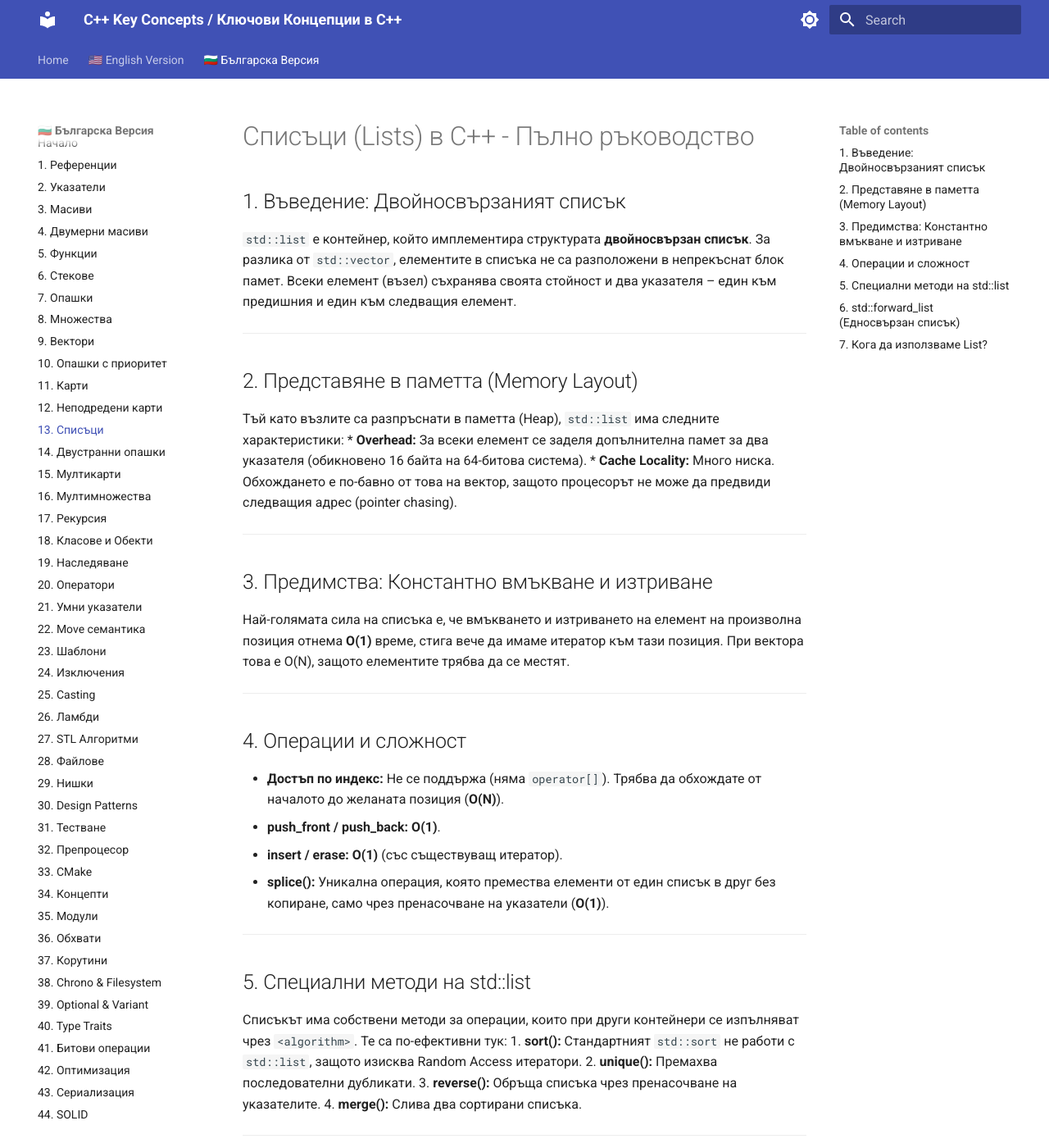
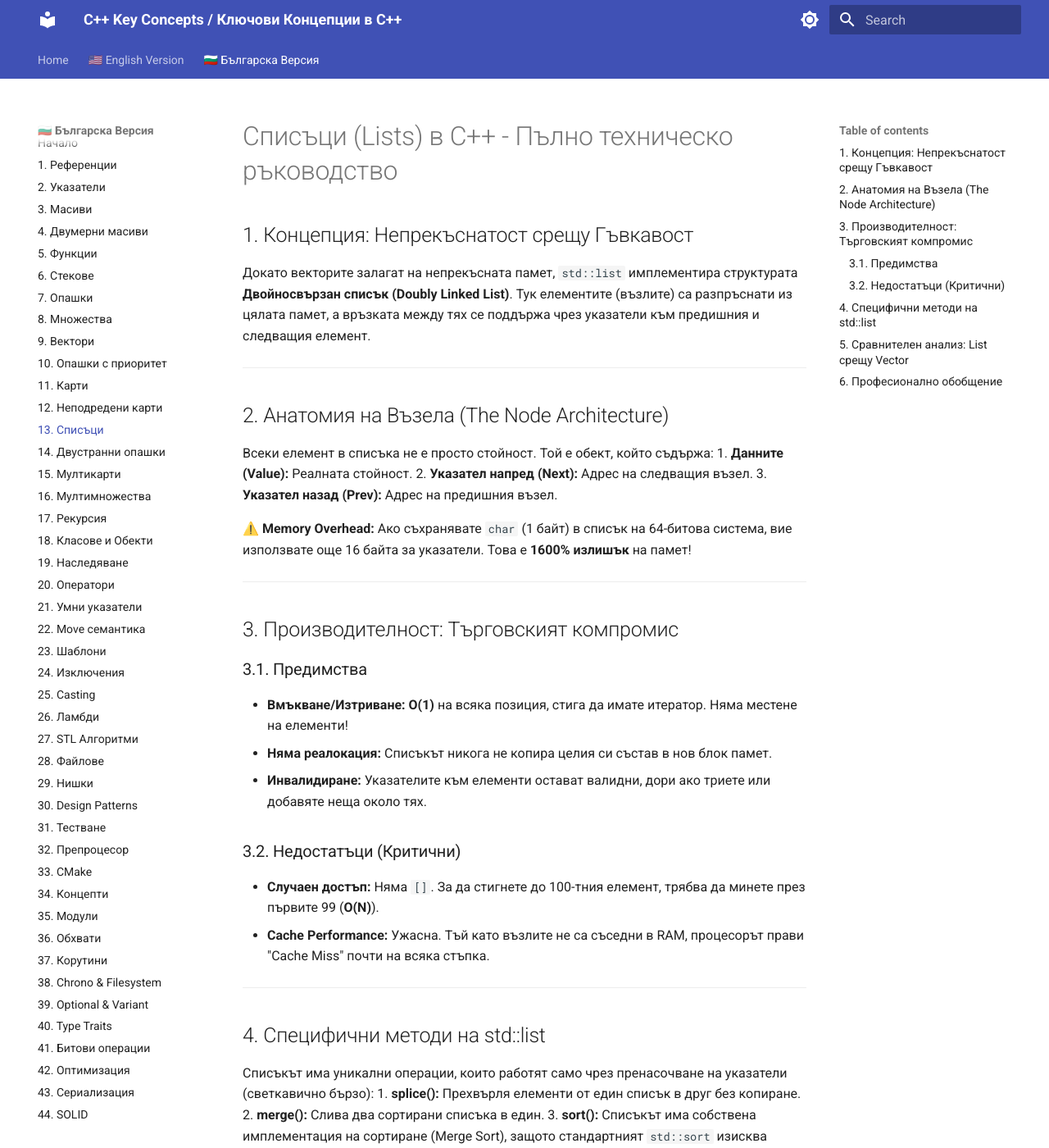
Before and after one commit to KadirYazadzhi/CPlusPlus---KeyConcepts, an MkDocs documentation site: the page built from docs/bg/Lists/Lists.md, in a window 1280 px wide and 1400 px high. Shown: the whole window at 82% size. Built offline with MkDocs 1.6.1 and Material for MkDocs 9.7.7, drawn with Linux system fonts in a browser that asks for light colours; some of the changed text lies outside the part shown.

Commit message:
Docs: Complete technical guide for List and Deque (Topics 13-14) covering memory overhead and segmented arrays

```diff
--- a/docs/bg/Lists/Lists.md
+++ b/docs/bg/Lists/Lists.md
@@ -1,52 +1,62 @@
-# Списъци (Lists) в C++ - Пълно ръководство
+# Списъци (Lists) в C++ - Пълно техническо ръководство
 
-## 1. Въведение: Двойносвързаният списък
-`std::list` е контейнер, който имплементира структурата **двойносвързан списък**. За разлика от `std::vector`, елементите в списъка не са разположени в непрекъснат блок памет. Всеки елемент (възел) съхранява своята стойност и два указателя – един към предишния и един към следващия елемент.
+## 1. Концепция: Непрекъснатост срещу Гъвкавост
+Докато векторите залагат на непрекъсната памет, `std::list` имплементира структурата **Двойносвързан списък (Doubly Linked List)**. Тук елементите (възлите) са разпръснати из цялата памет, а връзката между тях се поддържа чрез указатели към предишния и следващия елемент.
 
 ---
 
-## 2. Представяне в паметта (Memory Layout)
+## 2. Анатомия на Възела (The Node Architecture)
 
-Тъй като възлите са разпръснати в паметта (Heap), `std::list` има следните характеристики:
-*   **Overhead:** За всеки елемент се заделя допълнителна памет за два указателя (обикновено 16 байта на 64-битова система).
-*   **Cache Locality:** Много ниска. Обхождането е по-бавно от това на вектор, защото процесорът не може да предвиди следващия адрес (pointer chasing).
+Всеки елемент в списъка не е просто стойност. Той е обект, който съдържа:
+1.  **Данните (Value):** Реалната стойност.
+2.  **Указател напред (Next):** Адрес на следващия възел.
+3.  **Указател назад (Prev):** Адрес на предишния възел.
+
+⚠️ **Memory Overhead:** Ако съхранявате `char` (1 байт) в списък на 64-битова система, вие използвате още 16 байта за указатели. Това е **1600% излишък** на памет!
 
 ---
 
-## 3. Предимства: Константно вмъкване и изтриване
+## 3. Производителност: Търговският компромис
 
-Най-голямата сила на списъка е, че вмъкването и изтриването на елемент на произволна позиция отнема **O(1)** време, стига вече да имаме итератор към тази позиция. При вектора това е O(N), защото елементите трябва да се местят.
+### 3.1. Предимства
+*   **Вмъкване/Изтриване:** **O(1)** на всяка позиция, стига да имате итератор. Няма местене на елементи!
+*   **Няма реалокация:** Списъкът никога не копира целия си състав в нов блок памет.
+*   **Инвалидиране:** Указателите към елементи остават валидни, дори ако триете или добавяте неща около тях.
+
+### 3.2. Недостатъци (Критични)
+*   **Случаен достъп:** Няма `[]`. За да стигнете до 100-тния елемент, трябва да минете през първите 99 (**O(N)**).
+*   **Cache Performance:** Ужасна. Тъй като възлите не са съседни в RAM, процесорът прави "Cache Miss" почти на всяка стъпка.
 
 ---
 
-## 4. Операции и сложност
+## 4. Специфични методи на std::list
 
-*   **Достъп по индекс:** Не се поддържа (няма `operator[]`). Трябва да обхождате от началото до желаната позиция (**O(N)**).
-*   **push_front / push_back:** **O(1)**.
-*   **insert / erase:** **O(1)** (със съществуващ итератор).
-*   **splice():** Уникална операция, която премества елементи от един списък в друг без копиране, само чрез пренасочване на указатели (**O(1)**).
+Списъкът има уникални операции, които работят само чрез пренасочване на указатели (светкавично бързо):
+1.  **splice():** Прехвърля елементи от един списък в друг без копиране.
+2.  **merge():** Слива два сортирани списъка в един.
+3.  **sort():** Списъкът има собствена имплементация на сортиране (Merge Sort), защото стандартният `std::sort` изисква Random Access.
 
 ---
 
-## 5. Специални методи на std::list
+## 5. Сравнителен анализ: List срещу Vector
 
-Списъкът има собствени методи за операции, които при други контейнери се изпълняват чрез `<algorithm>`. Те са по-ефективни тук:
-1.  **sort():** Стандартният `std::sort` не работи с `std::list`, защото изисква Random Access итератори.
-2.  **unique():** Премахва последователни дубликати.
-3.  **reverse():** Обръща списъка чрез пренасочване на указателите.
-4.  **merge():** Слива два сортирани списъка.
+| Критерий | std::vector | std::list |
+| :--- | :--- | :--- |
+| **Достъп по индекс** | O(1) | O(N) |
+| **Вмъкване в края** | O(1) | O(1) |
+| **Вмъкване в средата** | O(N) | O(1) |
+| **Кеш ефективност** | Отлична | Много лоша |
+| **Разход на памет** | Минимален | Висок |
 
 ---
 
-## 6. std::forward_list (Едносвързан списък)
-Въведен в C++11, той пази указател само към следващия елемент. Това пести памет, но позволява обхождане само в една посока.
+## 6. Професионално обобщение
+В модерния софтуер (след 2010 г.), `std::list` се използва **много рядко**. Заради архитектурата на съвременните процесори, `std::vector` обикновено е по-бърз дори при вмъкване в средата, ако масивът е под няколко хиляди елемента.
+**Използвайте списък само ако:**
+*   Обектите са огромни и копирането им е пагубно.
+*   Трябва да гарантирате, че итераторите никога не се променят.
+*   Използвате често операцията `splice`.
 
 ---
-
-## 7. Кога да използваме List?
-*   Когато имате нужда от **често вмъкване и изтриване** в средата на контейнера.
-*   Когато искате да гарантирате, че итераторите и указателите към елементите **никога няма да бъдат инвалидизирани** (освен ако самият елемент не бъде изтрит).
-*   Когато работите с много големи обекти, чието копиране при реалокация на вектор би било твърде скъпо.
-
----
-*(Този документ е част от курса "Ключови концепции в C++")*
+*(Документацията е подготвена за проекта "Ключови концепции в C++".*
+*Версия: 2.0 (Пълна детайлност)*
--- a/docs/en/Lists/Lists.md
+++ b/docs/en/Lists/Lists.md
@@ -1,52 +1,62 @@
-# Lists in C++ - The Ultimate Guide
+# Lists in C++ - The Ultimate Technical Guide
 
-## 1. Introduction: The Doubly Linked List
-`std::list` is a container that implements a **doubly linked list** structure. Unlike `std::vector`, elements in a list are not stored in a contiguous block of memory. Each element (node) stores its value and two pointers – one to the previous and one to the next element.
+## 1. Concept: Contiguity vs. Flexibility
+While vectors rely on contiguous memory, `std::list` implements the **Doubly Linked List** structure. Here, the elements (nodes) are scattered throughout memory, and the connection between them is maintained via pointers to the previous and next elements.
 
 ---
 
-## 2. Memory Layout
+## 2. Anatomy of a Node (The Node Architecture)
 
-Since nodes are scattered across the Heap, `std::list` has the following characteristics:
-*   **Overhead:** Extra memory is allocated for each element to store two pointers (usually 16 bytes on a 64-bit system).
-*   **Cache Locality:** Very low. Traversing is slower than a vector because the CPU cannot predict the next address (pointer chasing).
+Every element in the list is not just a value. It is an object that contains:
+1.  **Value:** The actual data.
+2.  **Next Pointer:** The address of the next node.
+3.  **Prev Pointer:** The address of the previous node.
+
+⚠️ **Memory Overhead:** If you store a `char` (1 byte) in a list on a 64-bit system, you use an additional 16 bytes for pointers. That is a **1600% memory overhead**!
 
 ---
 
-## 3. Advantages: Constant Insertion and Deletion
+## 3. Performance: The Trade-off
 
-The greatest strength of a list is that inserting or deleting an element at any position takes **O(1)** time, provided we already have an iterator to that position. In a vector, this is O(N) because elements must be shifted.
+### 3.1. Advantages
+*   **Insertion/Deletion:** **O(1)** at any position, provided you have an iterator. No element shifting!
+*   **No Reallocation:** The list never copies its entire contents into a new memory block.
+*   **Invalidation:** Pointers to elements remain valid even if you add or delete items around them.
+
+### 3.2. Disadvantages (Critical)
+*   **Random Access:** There is no `[]`. To reach the 100th element, you must pass through the first 99 (**O(N)**).
+*   **Cache Performance:** Terrible. Since nodes are not adjacent in RAM, the CPU encounters a "Cache Miss" at almost every step.
 
 ---
 
-## 4. Operations and Complexity
+## 4. Specific Methods of std::list
 
-*   **Index Access:** Not supported (no `operator[]`). You must traverse from the start to the desired position (**O(N)**).
-*   **push_front / push_back:** **O(1)**.
-*   **insert / erase:** **O(1)** (with an existing iterator).
-*   **splice():** A unique operation that moves elements from one list to another without copying, only by redirecting pointers (**O(1)**).
+The list has unique operations that work solely by redirecting pointers (lightning fast):
+1.  **splice():** Transfers elements from one list to another without copying.
+2.  **merge():** Merges two sorted lists into one.
+3.  **sort():** The list has its own sorting implementation (Merge Sort) because the standard `std::sort` requires Random Access.
 
 ---
 
-## 5. Special Methods of std::list
+## 5. Comparative Analysis: List vs. Vector
 
-The list has its own member functions for operations that other containers perform via `<algorithm>`. They are more efficient here:
-1.  **sort():** Standard `std::sort` does not work with `std::list` because it requires Random Access iterators.
-2.  **unique():** Removes consecutive duplicates.
-3.  **reverse():** Reverses the list by redirecting pointers.
-4.  **merge():** Merges two sorted lists.
+| Criterion | std::vector | std::list |
+| :--- | :--- | :--- |
+| **Index Access** | O(1) | O(N) |
+| **Insertion at End** | O(1) | O(1) |
+| **Insertion in Middle** | O(N) | O(1) |
+| **Cache Efficiency** | Excellent | Very Poor |
+| **Memory Overhead** | Minimal | High |
 
 ---
 
-## 6. std::forward_list (Singly Linked List)
-Introduced in C++11, it stores a pointer only to the next element. This saves memory but only allows one-way traversal.
+## 6. Professional Summary
+In modern software (post-2010), `std::list` is used **very rarely**. Due to the architecture of contemporary processors, `std::vector` is usually faster even for insertions in the middle, provided the array is under a few thousand elements.
+**Use a list only if:**
+*   Objects are massive and copying them is disastrous.
+*   You must guarantee that iterators are never invalidated.
+*   You frequently use the `splice` operation.
 
 ---
-
-## 7. When to Use List?
-*   When you need **frequent insertion and deletion** in the middle of the container.
-*   When you want to guarantee that iterators and pointers to elements **will never be invalidated** (unless the element itself is deleted).
-*   When working with very large objects where copying during vector reallocation would be too expensive.
-
----
-*(This document is part of the "C++ Key Concepts" course)*
+*Documentation prepared for the "C++ Key Concepts" project.*
+*Version: 2.0 (Full Detail)*
```
Also changed, not shown: docs/bg/Deques/Deques.md (+35 -25 lines), docs/en/Deques/Deques.md (+35 -25 lines).
